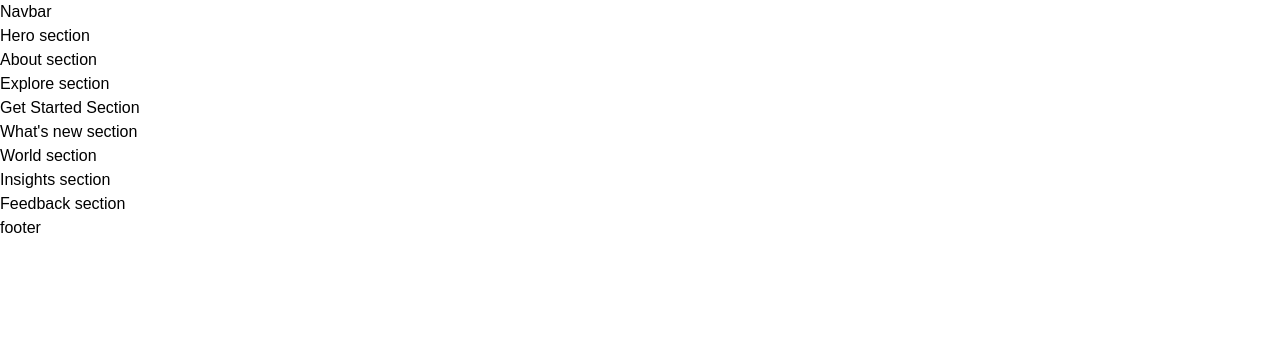
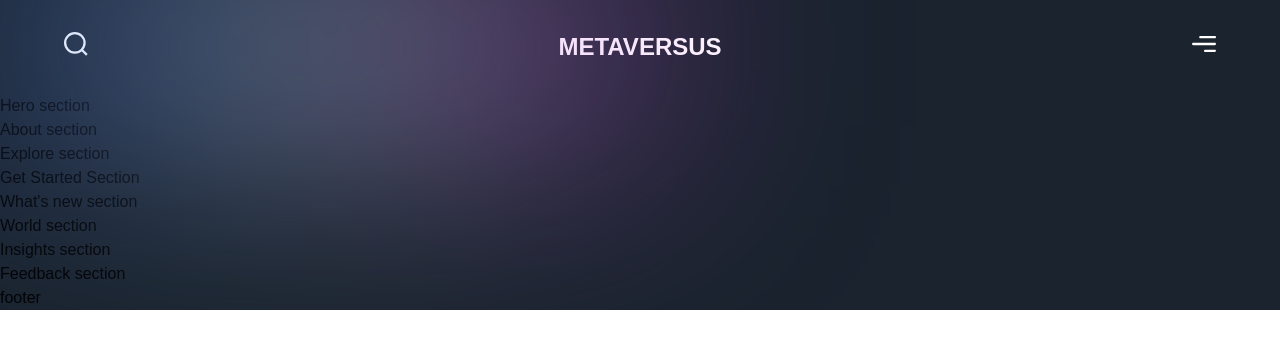
Before and after one commit to omayconmendes/next-metaverse-madness, a Next.js app: page / in a window 1280 px wide. Shown: the top 348 px of the page. Built offline with nearby package versions, Linux system fonts and the light colour scheme; a web font is replaced by a local one.

Commit message:
[FEAT] - Navbar | Content and style.

```diff
--- a/app/page.js
+++ b/app/page.js
@@ -2,7 +2,7 @@ import { Footer, Navbar } from '../components';
 import { About, Explore, Feedback, GetStarted, Hero, Insights, WhatsNew, World } from '../sections';
 
 const Page = () => (
-  <div>
+  <div className="bg-primary-black overflow-hidden">
     <Navbar />
     <Hero />
     <About />
--- a/components/Navbar.jsx
+++ b/components/Navbar.jsx
@@ -1,9 +1,28 @@
 'use client';
 
+import { motion } from 'framer-motion';
+import styles from '../styles';
+import { navVariants } from '../utils/motion';
+
 const Navbar = () => (
-  <nav>
-    Navbar
-  </nav>
+  <motion.nav
+    variants={navVariants}
+    initial="hidden"
+    whileInView="show"
+    className={`${styles.xPaddings} py-8 relative`}
+  >
+    <div
+      className="absolute w-[50%] inset-0 gradient-01"
+    />
+
+    <div className={`${styles.innerWidth} mx-auto flex justify-between gap-8`}>
+      <img src="/search.svg" alt="search" className="w-[24px] h-[24px] object-contain" />
+      <h2 className="font-extrabold text-[24px] leading-[30px] text-white">
+        METAVERSUS
+      </h2>
+      <img src="/menu.svg" alt="menu" className="w-[24px] h-[24px] object-contain" />
+    </div>
+  </motion.nav>
 );
 
 export default Navbar;
```
